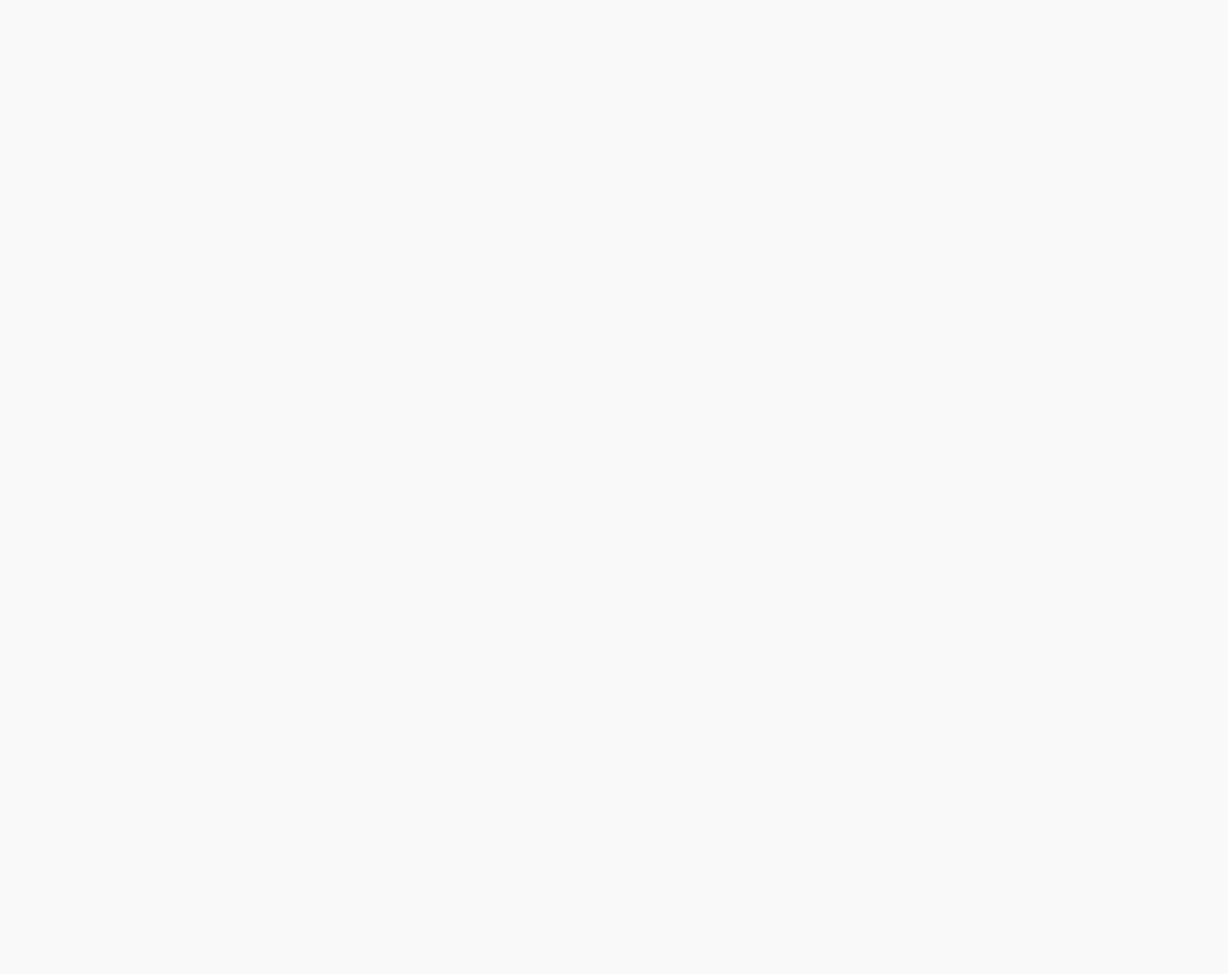
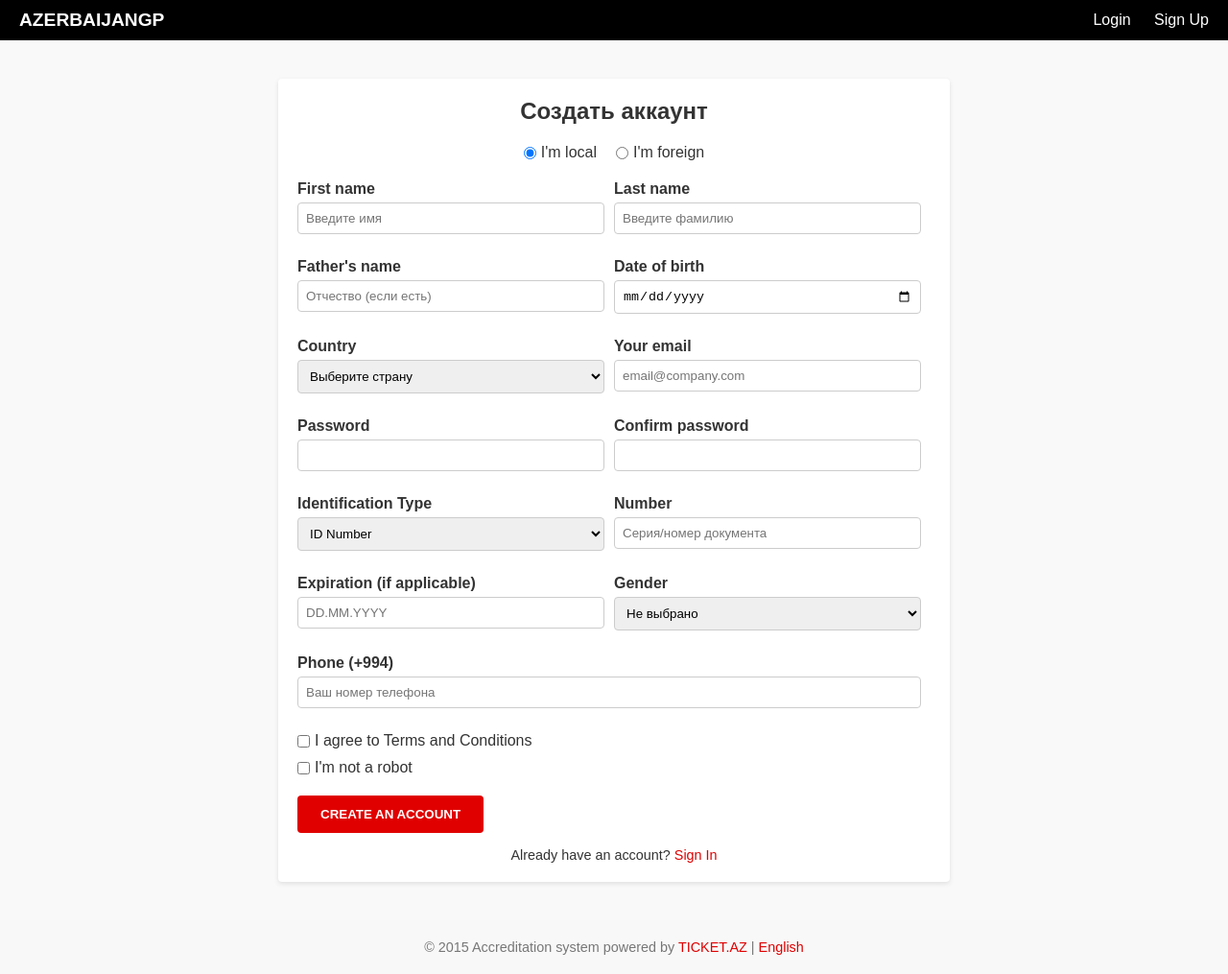
Before and after one commit to mikhailgarayev/marshals.bakucitycircuit.com, a plain HTML site: page signup.html in a window 1280 px wide. Shown: the whole page at 96% size. Before the commit the page ends 800 px from the top, so only its background shows below. Drawn offline with Linux system fonts and the light colour scheme.

Commit message:
Update signup.html

```diff
--- a/signup.html
+++ b/signup.html
@@ -110,3 +110,195 @@
 
     .checkbox-group input[type="checkbox"] {
       margin-right: 5px;
+    }
+
+    .btn-submit {
+      display: inline-block;
+      background: #e00000;
+      color: #fff;
+      padding: 12px 24px;
+      text-decoration: none;
+      border-radius: 4px;
+      font-weight: bold;
+      text-transform: uppercase;
+      transition: background 0.3s;
+      border: none;
+      cursor: pointer;
+      margin-top: 10px;
+    }
+
+    .btn-submit:hover {
+      background: #c90000;
+    }
+
+    .login-link {
+      text-align: center;
+      margin-top: 15px;
+      font-size: 0.9rem;
+    }
+
+    .login-link a {
+      color: #e00000;
+      text-decoration: none;
+    }
+
+    .login-link a:hover {
+      text-decoration: underline;
+    }
+
+    footer {
+      background: #f8f8f8;
+      padding: 20px;
+      text-align: center;
+      font-size: 0.9rem;
+      color: #777;
+      margin-top: 40px;
+    }
+
+    footer a {
+      color: #e00000;
+      text-decoration: none;
+    }
+  </style>
+</head>
+<body>
+
+  <!-- Шапка сайта -->
+  <header>
+    <a href="#" class="logo">AzerbaijanGP</a>
+    <nav>
+      <!-- Здесь можно добавить другие ссылки -->
+      <a href="login.html">Login</a>
+      <a href="signup.html">Sign Up</a>
+    </nav>
+  </header>
+
+  <!-- Форма регистрации -->
+  <div class="form-container">
+    <h2>Создать аккаунт</h2>
+
+    <!-- Радиокнопки для выбора статуса -->
+    <div class="radio-group">
+      <label>
+        <input type="radio" name="citizenship" value="local" checked />
+        I'm local
+      </label>
+      <label>
+        <input type="radio" name="citizenship" value="foreigner" />
+        I'm foreign
+      </label>
+    </div>
+
+    <form action="#" method="post">
+      <div class="form-row">
+        <div class="form-group">
+          <label for="first-name">First name</label>
+          <input type="text" id="first-name" name="first-name" placeholder="Введите имя" required />
+        </div>
+        <div class="form-group">
+          <label for="last-name">Last name</label>
+          <input type="text" id="last-name" name="last-name" placeholder="Введите фамилию" required />
+        </div>
+      </div>
+
+      <div class="form-row">
+        <div class="form-group">
+          <label for="father-name">Father's name</label>
+          <input type="text" id="father-name" name="father-name" placeholder="Отчество (если есть)" />
+        </div>
+        <div class="form-group">
+          <label for="dob">Date of birth</label>
+          <input type="date" id="dob" name="dob" required />
+        </div>
+      </div>
+
+      <div class="form-row">
+        <div class="form-group">
+          <label for="country">Country</label>
+          <select id="country" name="country" required>
+            <option value="">Выберите страну</option>
+            <option value="AZ">Azerbaijan</option>
+            <option value="RU">Russia</option>
+            <option value="US">USA</option>
+            <option value="TR">Turkey</option>
+            <!-- И т.д. -->
+          </select>
+        </div>
+        <div class="form-group">
+          <label for="email">Your email</label>
+          <input type="email" id="email" name="email" placeholder="email@company.com" required />
+        </div>
+      </div>
+
+      <div class="form-row">
+        <div class="form-group">
+          <label for="password">Password</label>
+          <input type="password" id="password" name="password" required />
+        </div>
+        <div class="form-group">
+          <label for="confirm-password">Confirm password</label>
+          <input type="password" id="confirm-password" name="confirm-password" required />
+        </div>
+      </div>
+
+      <div class="form-row">
+        <div class="form-group">
+          <label for="id-type">Identification Type</label>
+          <select id="id-type" name="id-type" required>
+            <option value="id">ID Number</option>
+            <option value="pin">PIN</option>
+            <option value="passport">Passport</option>
+          </select>
+        </div>
+        <div class="form-group">
+          <label for="id-number">Number</label>
+          <input type="text" id="id-number" name="id-number" placeholder="Серия/номер документа" required />
+        </div>
+      </div>
+
+      <div class="form-row">
+        <div class="form-group">
+          <label for="id-expiration">Expiration (if applicable)</label>
+          <input type="text" id="id-expiration" name="id-expiration" placeholder="DD.MM.YYYY" />
+        </div>
+        <div class="form-group">
+          <label for="gender">Gender</label>
+          <select id="gender" name="gender">
+            <option value="">Не выбрано</option>
+            <option value="male">Мужской</option>
+            <option value="female">Женский</option>
+          </select>
+        </div>
+      </div>
+
+      <div class="form-row">
+        <div class="form-group">
+          <label for="phone">Phone (+994)</label>
+          <input type="text" id="phone" name="phone" placeholder="Ваш номер телефона" required />
+        </div>
+      </div>
+
+      <div class="checkbox-group">
+        <input type="checkbox" id="terms" name="terms" required />
+        <label for="terms">I agree to Terms and Conditions</label>
+      </div>
+
+      <div class="checkbox-group">
+        <input type="checkbox" id="captcha" name="captcha" required />
+        <label for="captcha">I'm not a robot</label>
+      </div>
+
+      <button type="submit" class="btn-submit">Create an account</button>
+    </form>
+
+    <div class="login-link">
+      Already have an account? <a href="login.html">Sign In</a>
+    </div>
+  </div>
+
+  <!-- Футер -->
+  <footer>
+    © 2015 Accreditation system powered by <a href="#">TICKET.AZ</a> | <a href="#">English</a>
+  </footer>
+</body>
+</html>
```
